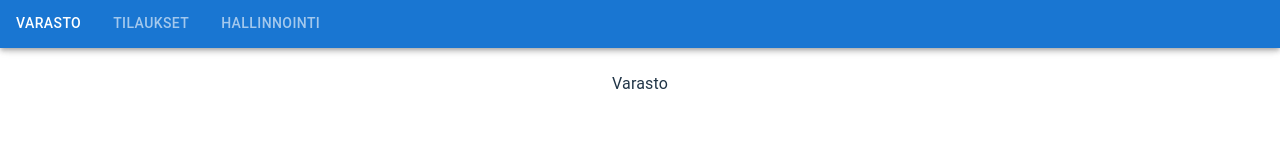
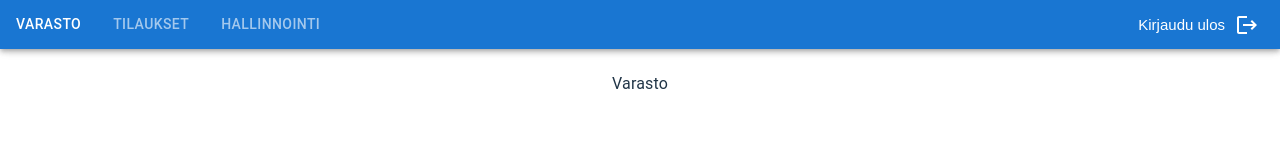
Before and after one commit to patteri1/Frontend, a React (Vite) app: page / in a window 1280 px wide. Shown: the top 160 px of the page. Built offline with nearby package versions, Linux system fonts and the light colour scheme.

Commit message:
navigaatio mobiilinäkymä

```diff
--- a/package.json
+++ b/package.json
@@ -13,6 +13,7 @@
     "@apollo/client": "^3.8.10",
     "@emotion/react": "^11.11.3",
     "@emotion/styled": "^11.11.0",
+    "@mui/icons-material": "^5.15.8",
     "@mui/material": "^5.15.7",
     "graphql": "^16.8.1",
     "localforage": "^1.10.0",
--- a/src/App.tsx
+++ b/src/App.tsx
@@ -1,9 +1,15 @@
 import './App.css'
-import { Box, Tabs, Tab, Typography, AppBar } from '@mui/material'
+import { Box, Tabs, Tab, Typography, AppBar, SvgIcon } from '@mui/material'
 import React from 'react'
 import StoragePage from './pages/StoragePage'
 import OrderPage from './pages/OrderPage'
 import ManagementPage from './pages/ManagementPage'
+import LogoutIcon from '@mui/icons-material/Logout'
+import Button from '@mui/material/Button'
+import Menu from '@mui/material/Menu'
+import MenuItem from '@mui/material/MenuItem'
+import MenuIcon from '@mui/icons-material/Menu'
+import { useMobileScreen } from './hooks/useMobileScreen'
 
 interface TabPanelProps {
     children?: React.ReactNode
@@ -32,28 +38,115 @@ function CustomTabPanel(props: TabPanelProps) {
 }
 
 function App() {
-    const [value, setValue] = React.useState(0)
+    const [page, setPage] = React.useState(0)
+    const isMobile = useMobileScreen()
+    console.log(isMobile)
     const handleChange = (_event: React.SyntheticEvent, newValue: number) => {
-        setValue(newValue)
+        setPage(newValue)
+    }
+    const [anchorEl, setAnchorEl] = React.useState<null | HTMLElement>(null)
+    const open = Boolean(anchorEl)
+    const handleClick = (event: React.MouseEvent<HTMLButtonElement>) => {
+        setAnchorEl(event.currentTarget)
+    }
+    const handleClose = () => {
+        setAnchorEl(null)
     }
     return (
         // this components is for testing and learning graphql,
         // remove when the real stuff comes in
         <Box sx={{ width: '100%' }}>
-            <AppBar>
-                <Tabs value={value} onChange={handleChange} textColor="inherit">
-                    <Tab label="Varasto" />
-                    <Tab label="Tilaukset" />
-                    <Tab label="Hallinnointi" />
-                </Tabs>
+            <AppBar
+                style={{
+                    display: 'flex',
+                    flexDirection: 'row',
+                    justifyContent: 'space-between',
+                    alignItems: 'center',
+                }}
+            >
+                {isMobile ? (
+                    // navigaatio mobiilinäkymä
+                    <div>
+                        <Button
+                            style={{ color: 'white' }}
+                            onClick={handleClick}
+                        >
+                            <MenuIcon />
+                        </Button>
+                        <Menu
+                            id="basic-menu"
+                            anchorEl={anchorEl}
+                            open={open}
+                            onClose={handleClose}
+                        >
+                            <MenuItem
+                                onClick={() => {
+                                    handleClose()
+                                    setPage(0)
+                                }}
+                            >
+                                Varasto
+                            </MenuItem>
+                            <MenuItem
+                                onClick={() => {
+                                    handleClose()
+                                    setPage(1)
+                                }}
+                            >
+                                Tilaukset
+                            </MenuItem>
+                            <MenuItem
+                                onClick={() => {
+                                    handleClose()
+                                    setPage(2)
+                                }}
+                            >
+                                Hallinnointi
+                            </MenuItem>
+                        </Menu>
+                    </div>
+                ) : (
+                    // navigaatio webbinäkymä
+                    <Tabs
+                        value={page}
+                        onChange={handleChange}
+                        textColor="inherit"
+                    >
+                        <Tab label="Varasto" />
+                        <Tab label="Tilaukset" />
+                        <Tab label="Hallinnointi" />
+                    </Tabs>
+                )}
+
+                <button
+                    style={{
+                        display: 'flex',
+                        flexDirection: 'row',
+                        alignItems: 'center',
+                        backgroundColor: 'transparent',
+                        border: 'none',
+                        cursor: 'pointer',
+                    }}
+                >
+                    <p style={{ fontSize: 15, color: 'white' }}>
+                        Kirjaudu ulos
+                    </p>
+                    <LogoutIcon
+                        style={{
+                            marginRight: 15,
+                            marginLeft: 10,
+                            color: 'white',
+                        }}
+                    />
+                </button>
             </AppBar>
-            <CustomTabPanel value={value} index={0}>
+            <CustomTabPanel value={page} index={0}>
                 <StoragePage />
             </CustomTabPanel>
-            <CustomTabPanel value={value} index={1}>
+            <CustomTabPanel value={page} index={1}>
                 <OrderPage />
             </CustomTabPanel>
-            <CustomTabPanel value={value} index={2}>
+            <CustomTabPanel value={page} index={2}>
                 <ManagementPage />
             </CustomTabPanel>
         </Box>
--- /dev/null
+++ b/src/hooks/useMobileScreen.tsx
@@ -0,0 +1,13 @@
+import { useEffect, useState } from 'react'
+
+/**Tässä tarkistetaan käytettävän laitteen koko, jotta voidaan määrittää miltä sovellus näyttää mobiiliversiona */
+export const useMobileScreen = () => {
+    const [isMobile, setIsMobile] = useState(false)
+    useEffect(() => {
+        if (window.innerWidth <= 500) {
+            setIsMobile(true)
+        }
+    }, [])
+
+    return isMobile
+}
--- a/src/index.css
+++ b/src/index.css
@@ -6,7 +6,7 @@
 
     color-scheme: light dark;
     color: #242424;
-  background-color:rgba(255, 255, 255, 0.87);
+    background-color: rgba(255, 255, 255, 0.87);
 
     font-synthesis: none;
     text-rendering: optimizeLegibility;
@@ -36,25 +36,6 @@ h1 {
     line-height: 1.1;
 }
 
-button {
-  border-radius: 8px;
-  border: 1px solid transparent;
-  padding: 0.6em 1.2em;
-  font-size: 1em;
-  font-weight: 500;
-  font-family: inherit;
-  background-color: #1a1a1a;
-  cursor: pointer;
-  transition: border-color 0.25s;
-}
-button:hover {
-  border-color: #646cff;
-}
-button:focus,
-button:focus-visible {
-  outline: 4px auto -webkit-focus-ring-color;
-}
-
 @media (prefers-color-scheme: light) {
     :root {
         color: #213547;
@@ -63,7 +44,4 @@ button:focus-visible {
     a:hover {
         color: #747bff;
     }
-  button {
-    background-color: #f9f9f9;
 }
-}
```
Also changed, not shown: 1 other file (tests, documents, lock files or other folders). Lines whose indentation alone changed are shown as unchanged.
